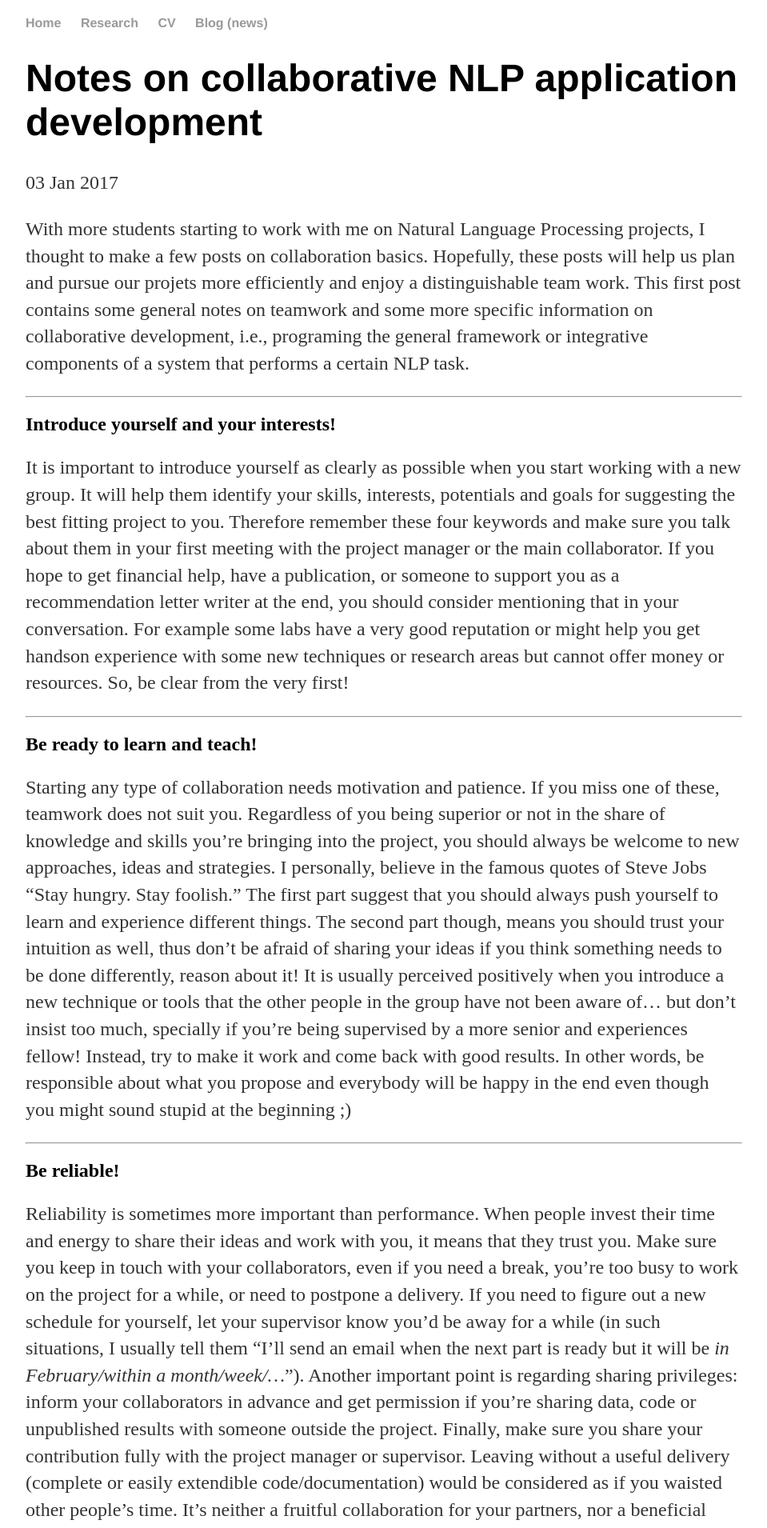
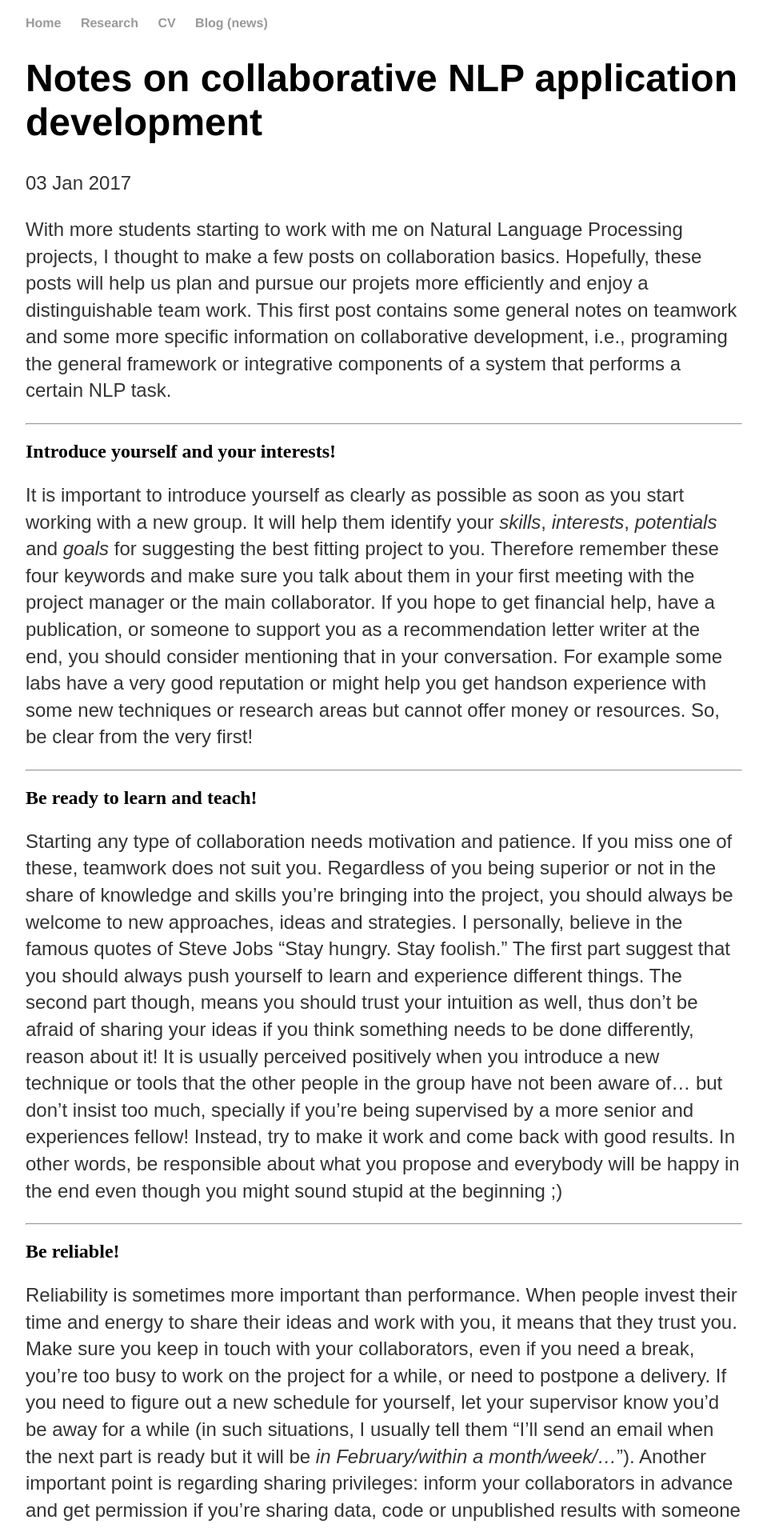
Before and after one commit to FTAsr/ftasr.github.io, a Jekyll site: the page built from _posts/2016-01-03-CollaborativeWork.md, in a window 1280 px wide. Shown: the top 1910 px of the page at 80% size, without its empty margins (160-1119 px from the left). Built offline with Jekyll 4.4.1, drawn with Linux system fonts in a browser that asks for light colours.

Commit message:
font change

```diff
--- a/_posts/2016-01-03-CollaborativeWork.md
+++ b/_posts/2016-01-03-CollaborativeWork.md
@@ -12,7 +12,7 @@ This first post contains some general notes on teamwork and some more specific i
 
 ## Introduce yourself and your interests!
 
-It is important to introduce yourself as clearly as possible when you start working with a new group. It will help them identify your skills, interests, potentials and goals for suggesting the best fitting project to you. Therefore remember these four keywords and make sure you talk about them in your first meeting with the project manager or the main collaborator. If you hope to get financial help, have a publication, or someone to support you as a recommendation letter writer at the end, you should consider mentioning that in your conversation. For example some labs have a very good reputation or might help you get handson experience with some new techniques or research areas but cannot offer money or resources. So, be clear from the very first!
+It is important to introduce yourself as clearly as possible as soon as you start working with a new group. It will help them identify your *skills*, *interests*, *potentials* and *goals* for suggesting the best fitting project to you. Therefore remember these four keywords and make sure you talk about them in your first meeting with the project manager or the main collaborator. If you hope to get financial help, have a publication, or someone to support you as a recommendation letter writer at the end, you should consider mentioning that in your conversation. For example some labs have a very good reputation or might help you get handson experience with some new techniques or research areas but cannot offer money or resources. So, be clear from the very first!
 
 ------
 
--- a/css/main.css
+++ b/css/main.css
@@ -25,17 +25,21 @@ h1 {
 }
 p {
     font-size: 1.5em;
+    font-family:'Arial', 'Sans-Serif';
     line-height: 1.4em;
     color: #333;
 }
 footer {
     border-top: 1px solid #d5d5d5;
     font-size: .8em;
+    font-family:'Arial', 'Sans-Serif';
 }
 
 ul.posts {
     margin: 20px auto 40px;
     font-size: 1.5em;
+    font-family:'Arial', 'Sans-Serif';
+
 }
 
 ul.posts li {
```
